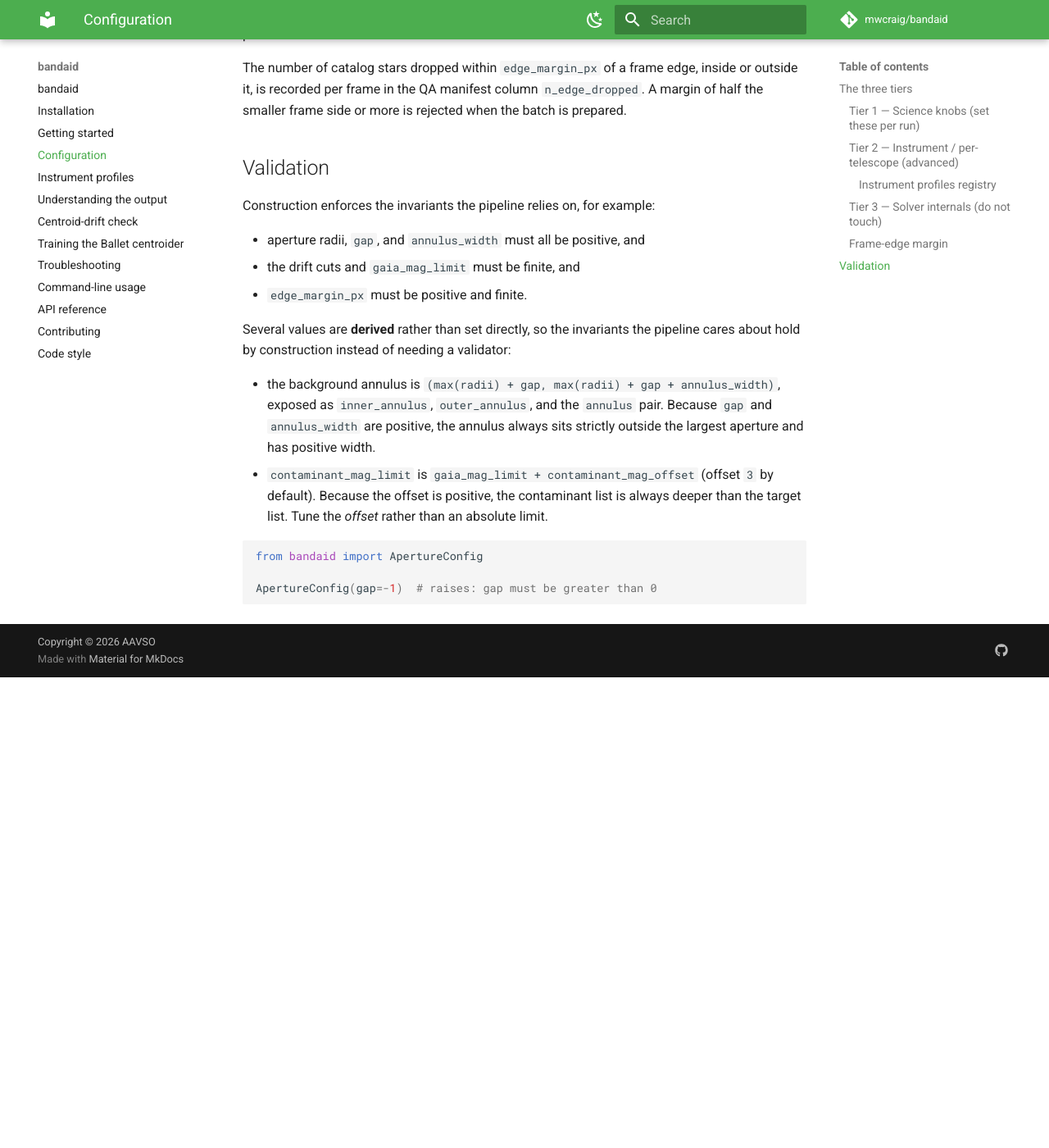
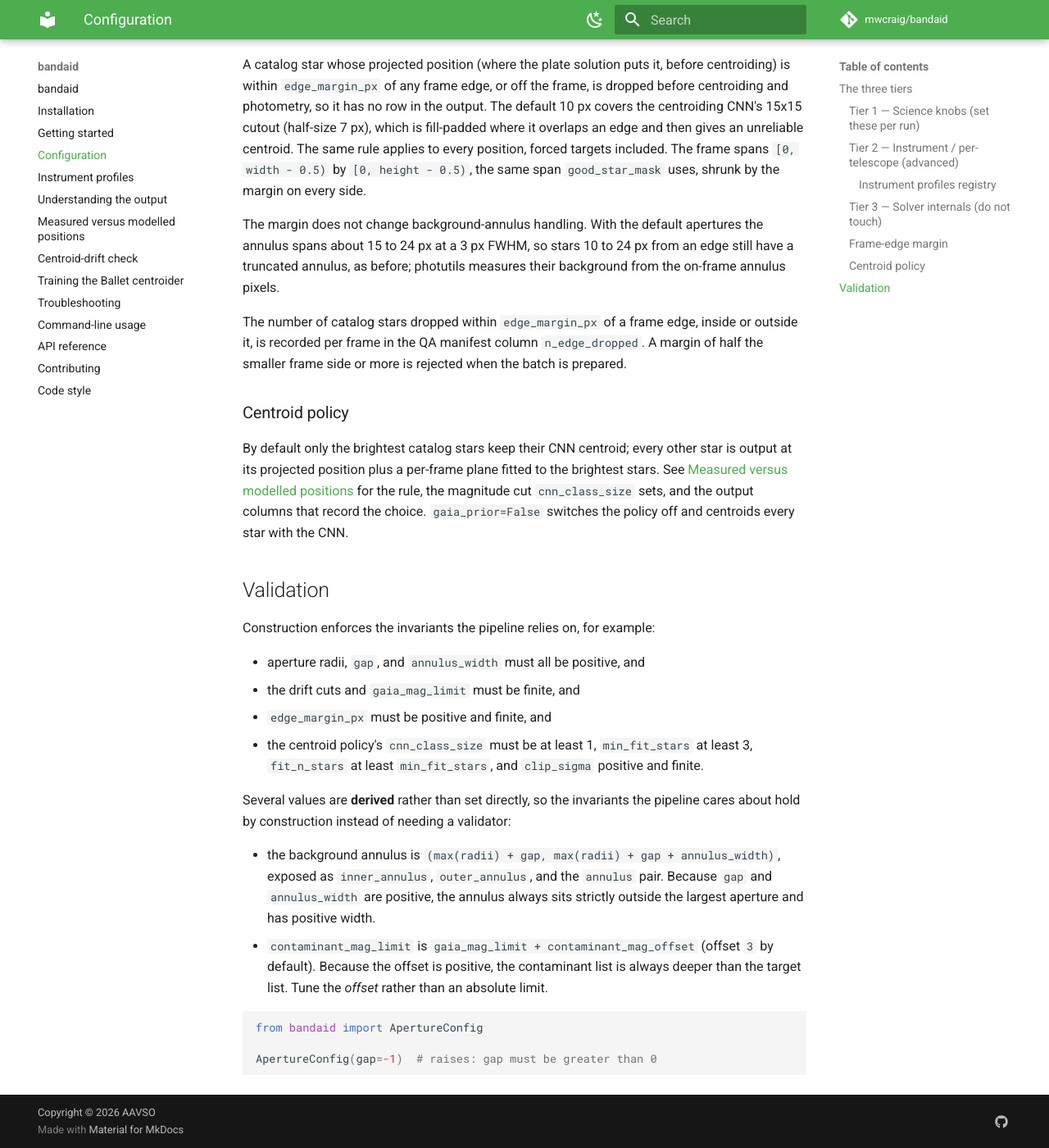
Before and after one commit to mwcraig/bandaid, an MkDocs documentation site: the page built from docs/configuration.md, in a window 1280 px wide and 1400 px high, scrolled down 4558 px. Shown: the whole window at 82% size. Built offline with MkDocs 1.6.1 and Material for MkDocs 9.7.7, drawn with Linux system fonts in a browser that asks for light colours; comment, search, counter and statistics services are not loaded; before the commit the page ends 5384 px from its top, so only the background shows below that; some of the changed text lies outside the part shown.

Commit message:
Document the measured-versus-modelled centroid policy
A new page explains the CNN class, the magnitude cut, the plane fit, the output
columns and the CNN's low-SNR bias curve; the configuration, output and drift
pages and the changelog describe the new settings, columns and flag definition.

Claude-Session: https://claude.ai/code/session_01T4bLEhiRzyCdhPVMoWXHEf

```diff
--- a/docs/configuration.md
+++ b/docs/configuration.md
@@ -43,18 +43,23 @@ The knobs fall into three groups by how safe they are to change.
 
 These are ordinary analysis choices and are safe to set for any run.
 
-| Sub-config         | Field                    | Default  | Meaning                                                                     |
-| ------------------ | ------------------------ | -------- | --------------------------------------------------------------------------- |
-| `apertures`        | `radii`                  | `(1.0,)` | Aperture radii, in units of FWHM                                            |
-| `apertures`        | `gap`                    | `4.0`    | FWHM gap between largest aperture and annulus                               |
-| `apertures`        | `annulus_width`          | `3.0`    | Radial width of the background annulus, in FWHM                             |
-| `source_selection` | `gaia_mag_limit`         | `15.0`   | Magnitude limit for the photometry targets                                  |
-| `source_selection` | `contaminant_mag_offset` | `3.0`    | Contaminant-catalog depth below `gaia_mag_limit`                            |
-| `source_selection` | `min_snr`                | `2.0`    | Minimum SNR a star must have to reach the output                            |
-| `source_selection` | `gaia_row_limit`         | `10000`  | Base maximum rows the Gaia query may return (scaled with cone area)         |
-| `drift`            | `drift_tolerance_fwhm`   | `1.0`    | Max centroid drift, in FWHM                                                 |
-| `drift`            | `drift_cap_pix`          | `4.0`    | Absolute pixel cap on centroid drift                                        |
-| (top level)        | `edge_margin_px`         | `10.0`   | Catalog stars projected within this many pixels of an edge are not measured |
+| Sub-config         | Field                    | Default  | Meaning                                                                            |
+| ------------------ | ------------------------ | -------- | ---------------------------------------------------------------------------------- |
+| `apertures`        | `radii`                  | `(1.0,)` | Aperture radii, in units of FWHM                                                   |
+| `apertures`        | `gap`                    | `4.0`    | FWHM gap between largest aperture and annulus                                      |
+| `apertures`        | `annulus_width`          | `3.0`    | Radial width of the background annulus, in FWHM                                    |
+| `source_selection` | `gaia_mag_limit`         | `15.0`   | Magnitude limit for the photometry targets                                         |
+| `source_selection` | `contaminant_mag_offset` | `3.0`    | Contaminant-catalog depth below `gaia_mag_limit`                                   |
+| `source_selection` | `min_snr`                | `2.0`    | Minimum SNR a star must have to reach the output                                   |
+| `source_selection` | `gaia_row_limit`         | `10000`  | Base maximum rows the Gaia query may return (scaled with cone area)                |
+| `drift`            | `drift_tolerance_fwhm`   | `1.0`    | Max centroid drift, in FWHM                                                        |
+| `drift`            | `drift_cap_pix`          | `4.0`    | Absolute pixel cap on centroid drift                                               |
+| (top level)        | `edge_margin_px`         | `10.0`   | Catalog stars projected within this many pixels of an edge are not measured        |
+| `centroid`         | `gaia_prior`             | `True`   | Faint stars take the projected position plus a per-frame plane, not a CNN centroid |
+| `centroid`         | `cnn_class_size`         | `30`     | Number of brightest catalog targets that keep their CNN centroid                   |
+| `centroid`         | `fit_n_stars`            | `30`     | Brightest stars per frame whose CNN centroids define the plane                     |
+| `centroid`         | `min_fit_stars`          | `12`     | Fewest stars that must survive the clip for a frame to use a plane                 |
+| `centroid`         | `clip_sigma`             | `3.0`    | Per-axis clip, in standard deviations, applied once when fitting the plane         |
 
 ### Tier 2 — Instrument / per-telescope (advanced)
 
@@ -167,13 +172,25 @@ inside or outside it, is recorded per frame in the QA manifest column
 `n_edge_dropped`. A margin of half the smaller frame side or more is rejected
 when the batch is prepared.
 
+### Centroid policy
+
+By default only the brightest catalog stars keep their CNN centroid; every other
+star is output at its projected position plus a per-frame plane fitted to the
+brightest stars. See [Measured versus modelled positions](measured_vs_modelled_positions.md)
+for the rule, the magnitude cut `cnn_class_size` sets, and the output columns that
+record the choice. `gaia_prior=False` switches the policy off and centroids every
+star with the CNN.
+
 ## Validation
 
 Construction enforces the invariants the pipeline relies on, for example:
 
 - aperture radii, `gap`, and `annulus_width` must all be positive, and
 - the drift cuts and `gaia_mag_limit` must be finite, and
-- `edge_margin_px` must be positive and finite.
+- `edge_margin_px` must be positive and finite, and
+- the centroid policy's `cnn_class_size` must be at least 1, `min_fit_stars` at
+    least 3, `fit_n_stars` at least `min_fit_stars`, and `clip_sigma` positive and
+    finite.
 
 Several values are **derived** rather than set directly, so the invariants the
 pipeline cares about hold by construction instead of needing a validator:
```
Also changed, not shown: CHANGELOG.md (+24 -0 lines), docs/centroid_drift_check.md (+18 -4 lines), docs/measured_vs_modelled_positions.md (added, +132 -0 lines), docs/outputs.md (+14 -3 lines), docs/.pages.
